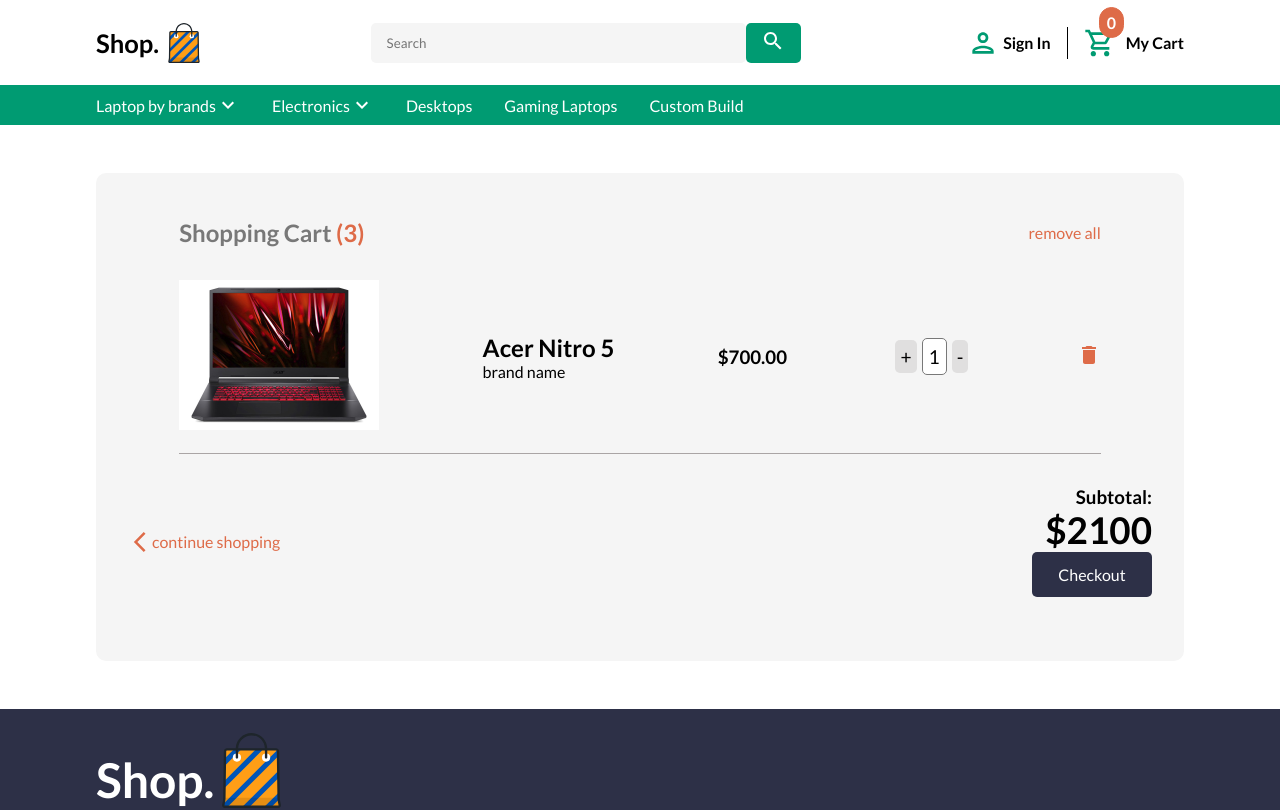
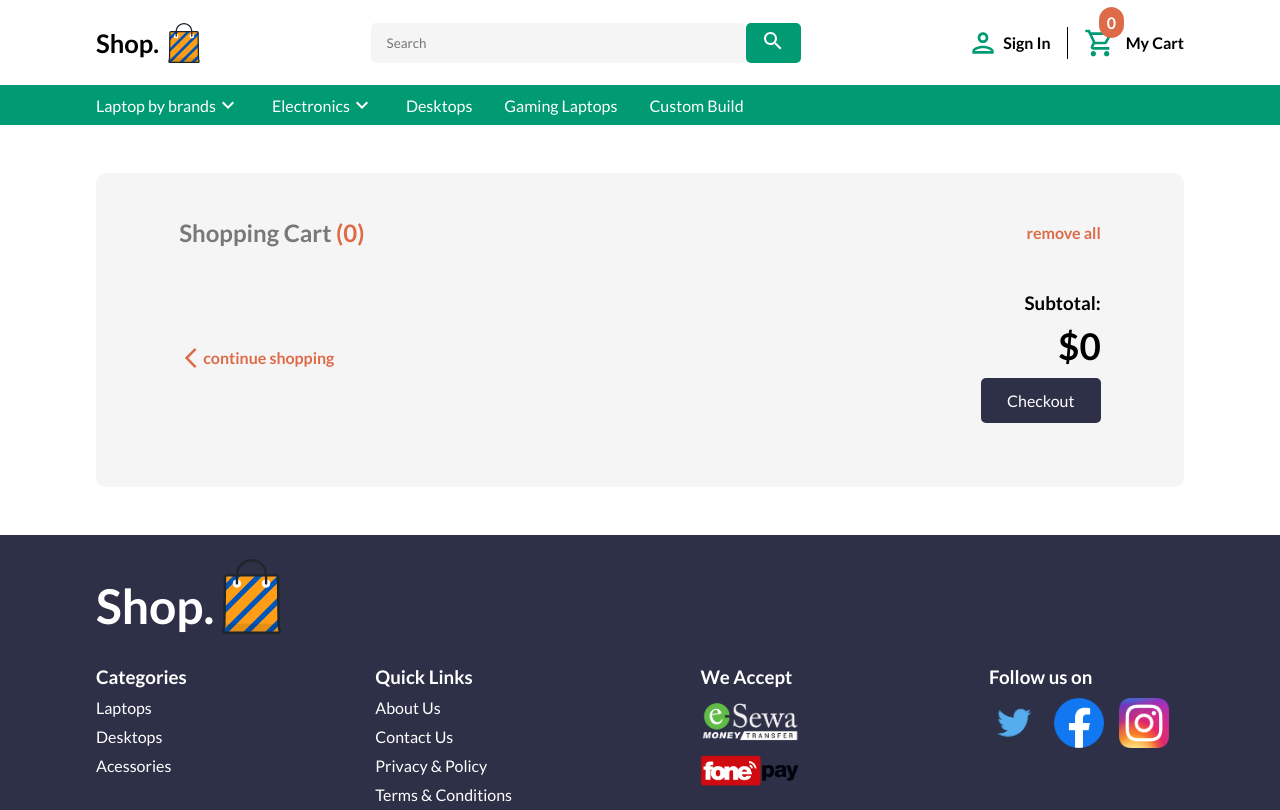
Before and after one commit to iambinod27/Shop-Ecommerce, a React (Create React App) app: page /cart in a window 1280 px wide. Shown: the top 810 px of the page. Built offline with nearby package versions, Linux system fonts and the light colour scheme.

Commit message:
working on cart

```diff
--- a/src/Data.js
+++ b/src/Data.js
@@ -7,6 +7,7 @@
     price: "1,119.00",
     image: require("./Assests/Laptops/AcerNitro5AN517.jpg"),
     sale: false,
+    quantity: 1,
   },
   {
     id: 2,
@@ -15,6 +16,7 @@
     productName: "MSI GF63 Thin Laptop",
     price: "959.00",
     image: require("./Assests/Laptops/msi-_0035_GF63-Thin-10SCXR-4.jpg"),
+    quantity: 1,
     sale: false,
   },
   {
@@ -25,6 +27,7 @@
     price: "2,219.00",
     image: require("./Assests/Laptops/Asus-ROG-Zephyrus-S-GU502.jpg"),
     sale: false,
+    quantity: 1,
   },
   {
     id: 4,
@@ -34,6 +37,7 @@
     price: "4,523.00",
     sale: false,
     image: require("./Assests/Laptops/dell-alienware-area-51m-gaming-laptop.jpg"),
+    quantity: 1,
   },
   {
     id: 5,
@@ -42,6 +46,7 @@
     productName: "Acer Swift 7 ",
     sale: true,
     price: "1,058",
+    quantity: 1,
     image: require("./Assests/Laptops/AcerSwift7SF714-52T__1_.jpg"),
   },
   {
@@ -52,6 +57,7 @@
     price: "789.00",
     sale: false,
     image: require("./Assests/Laptops/LD0005846339_1.jpg"),
+    quantity: 1,
   },
   {
     id: 7,
@@ -60,6 +66,7 @@
     productName: "HP ZBook 15u G5 ",
     sale: false,
 
+    quantity: 1,
     price: "1,499.00",
     image: require("./Assests/Laptops/41ami1qQ9pL._AC_SY350_.jpg"),
   },
@@ -69,6 +76,7 @@
     category: "Accessories",
     sale: true,
 
+    quantity: 1,
     productName: "Logitech G430 USB Gaming Headset",
     price: "60.00",
     image: require("./Assests/Accessories/Logitech-G430-500x500-1.jpg"),
@@ -77,7 +85,7 @@
     id: 9,
     brandName: "Gamdias",
     sale: false,
-
+    quantity: 1,
     category: "Accessories",
     productName: "Gamdias HEBE M1 Premium Virtual Surround Sound",
     price: "62.00",
@@ -89,6 +97,7 @@
     brandName: "Logitech",
     sale: false,
     category: "Accessories",
+    quantity: 1,
     productName:
       "Logitech G402 Hyperion Fury Ultra Fast FPS Gaming Mouse 4000 DPI, 1ms Report Time",
     price: "80.00",
@@ -98,6 +107,7 @@
   {
     id: 11,
     brandName: "Logitech",
+    quantity: 1,
     category: "Accessories",
     productName:
       "Logitech BCC950 All-in-One Webcam and Speakerphone - 1080p video, 1' Screen, In-built Mic",
@@ -110,6 +120,7 @@
     id: 12,
     brandName: "Logitech",
     category: "Accessories",
+    quantity: 1,
     productName:
       "Logitech C310 HD WebCam - 720p Video with Noise Reducing Mic, Lighting Correction",
     price: "45.00",
@@ -123,6 +134,7 @@
     category: "Accessories",
     productName: "LOGITECH MK235 WIRELESS KEYBOARD AND MOUSE COMBO SET",
     price: "32.00",
+    quantity: 1,
     image: require("./Assests/Accessories/mk235_1.jpg"),
     sale: false,
   },
@@ -135,6 +147,7 @@
       "Rapoo V500 Pro Mechanical Gaming RGB Keyboard - Individual Backlit Keys, Spill Resistant",
     price: "55.00",
     image: require("./Assests/Accessories/rapoo-v500-pro-budget-gaming-mechanical-keyboard-price-nepal-rgb-lighting.jpg"),
+    quantity: 1,
     sale: false,
   },
   {
@@ -145,6 +158,7 @@
       "Dell Inspiron 3505 Ryzen5-3450U/8GB RAM/256GB SSD/16.5″ Full HD-Touch/Windows 10 Home",
     price: "700.00",
     image: require("./Assests/Laptops/3505-1-300x300.jpg"),
+    quantity: 1,
     sale: false,
   },
 ];
--- a/src/components/Cart.js
+++ b/src/components/Cart.js
@@ -1,28 +1,55 @@
 import { ArrowBackIosOutlined, Delete } from "@material-ui/icons";
+import { useContext } from "react";
+import { Link } from "react-router-dom";
+import { ProductContext } from "../context/ProductContext";
 import Cartlist from "./Cartlist";
 
 const Cart = () => {
+  const { carts } = useContext(ProductContext);
+  const [cart, setCart] = carts;
+
+  console.log(cart);
+
+  const removeAll = () => {
+    setCart([]);
+  };
+
   return (
     <section className="cart-section">
       <div className="container">
         <div className="head-container">
           <h1>
-            Shopping Cart <span>(3)</span>
+            Shopping Cart <span>({cart.length})</span>
           </h1>
-          <span>remove all</span>
+          <span onClick={removeAll}>remove all</span>
         </div>
 
-        <Cartlist />
-
+        <div className="cart-list">
+          {cart.map((item) => {
+            return (
+              <Cartlist
+                name={item.name}
+                key={item.id}
+                price={item.price}
+                brand={item.brand}
+                img={item.image}
+                id={item.id}
+                quantity={item.quantity}
+              />
+            );
+          })}
+        </div>
         <div className="cart-checkout">
-          <div className="backShopping">
-            <ArrowBackIosOutlined className="back" />
-            continue shopping
-          </div>
+          <Link to="/" style={{ textDecoration: "none" }}>
+            <div className="backShopping">
+              <ArrowBackIosOutlined className="back" />
+              continue shopping
+            </div>
+          </Link>
 
           <div className="checkout">
             <h3>Subtotal:</h3>
-            <h1>$2100</h1>
+            <h1>$0</h1>
             <button className="btn">Checkout</button>
           </div>
         </div>
--- a/src/components/Cartlist.js
+++ b/src/components/Cartlist.js
@@ -1,19 +1,31 @@
 import { Delete } from "@material-ui/icons";
+import { useEffect } from "react";
+import { useContext } from "react";
+import { ProductContext } from "../context/ProductContext";
 
-const Cartlist = () => {
+const Cartlist = ({ name, price, brand, img, id, quantity }) => {
+  const { carts } = useContext(ProductContext);
+  const [cart, setCart] = carts;
+
+  const removeItem = (id) => {
+    const newCart = cart.filter((item) => item.id !== id);
+
+    setCart(newCart);
+  };
+
   return (
-    <div className="cart-list">
+    <>
       {/* Cart-1 */}
       <div className="cart-item">
         <div className="cart-img">
-          <img src={require("../Assests/Laptops/AcerNitro5AN517.jpg")} alt="" />
+          <img src={img} alt="" />
         </div>
         <div className="cart-name">
-          <h2>Acer Nitro 5</h2>
-          <p>brand name</p>
+          <h3>{name}</h3>
+          <p>{brand}</p>
         </div>
         <div className="cart-price">
-          <h3>$700.00</h3>
+          <h3>${price}</h3>
         </div>
         <div className="cart-quantity">
           <button>+</button>
@@ -22,10 +34,10 @@
         </div>
 
         <div className="cart-remove">
-          <Delete className="cart-delete" />
+          <Delete className="cart-delete" onClick={() => removeItem(id)} />
         </div>
       </div>
-    </div>
+    </>
   );
 };
 
--- a/src/components/FeaturedProducts.js
+++ b/src/components/FeaturedProducts.js
@@ -52,6 +52,8 @@
                   name={item.productName}
                   price={item.price}
                   img={item.image}
+                  brandName={item.brandName}
+                  quantity={item.quantity}
                 />
               );
             })}
--- a/src/components/ProductCard.js
+++ b/src/components/ProductCard.js
@@ -6,14 +6,22 @@
 import React, { useContext, useEffect, useState } from "react";
 import { ProductContext } from "../context/ProductContext";
 
-const ProductCard = ({ name, price, id, img }) => {
+const ProductCard = ({ name, price, id, img, brandName, quantity }) => {
   const { carts } = useContext(ProductContext);
   const [cart, setCart] = carts;
 
   const addCart = () => {
-    setCart([{ productName: name, price: price }, ...cart]);
-    console.log(id);
-    console.log(cart);
+    setCart((prevItem) => [
+      ...prevItem,
+      {
+        id: new Date().getMilliseconds().toString(),
+        name: name,
+        price: price,
+        brand: brandName,
+        image: img,
+        quantity: quantity,
+      },
+    ]);
   };
 
   return (
--- a/src/styles.scss
+++ b/src/styles.scss
@@ -323,7 +323,7 @@
           .reviews {
             display: flex;
             justify-content: center;
-            padding: 10px 0;
+            padding: 5px 0;
 
             li {
               .stared {
@@ -672,6 +672,13 @@
 
       span {
         color: var(--cart-color);
+        font-weight: bold;
+        cursor: pointer;
+
+        &:hover {
+          color: #e2552a;
+          text-decoration: underline;
+        }
       }
     }
 
@@ -690,6 +697,10 @@
           img {
             width: 200px;
           }
+        }
+
+        .cart-name {
+          width: 175px;
         }
 
         .cart-quantity {
@@ -715,6 +726,12 @@
         .cart-remove {
           .cart-delete {
             color: var(--cart-color);
+            cursor: pointer;
+            font-size: 2rem;
+
+            &:hover {
+              color: #e2552a;
+            }
           }
         }
       }
@@ -725,11 +742,18 @@
       display: flex;
       justify-content: space-between;
       align-items: center;
+      width: 90%;
+      margin: auto;
 
       .backShopping {
         display: flex;
         align-items: center;
         color: var(--cart-color);
+        font-weight: bold;
+
+        &:hover {
+          text-decoration: underline;
+        }
         .back {
           color: var(--cart-color);
         }
@@ -742,6 +766,7 @@
 
         h1 {
           font-size: 2.3rem;
+          margin: 10px 0;
         }
 
         .btn {
```
